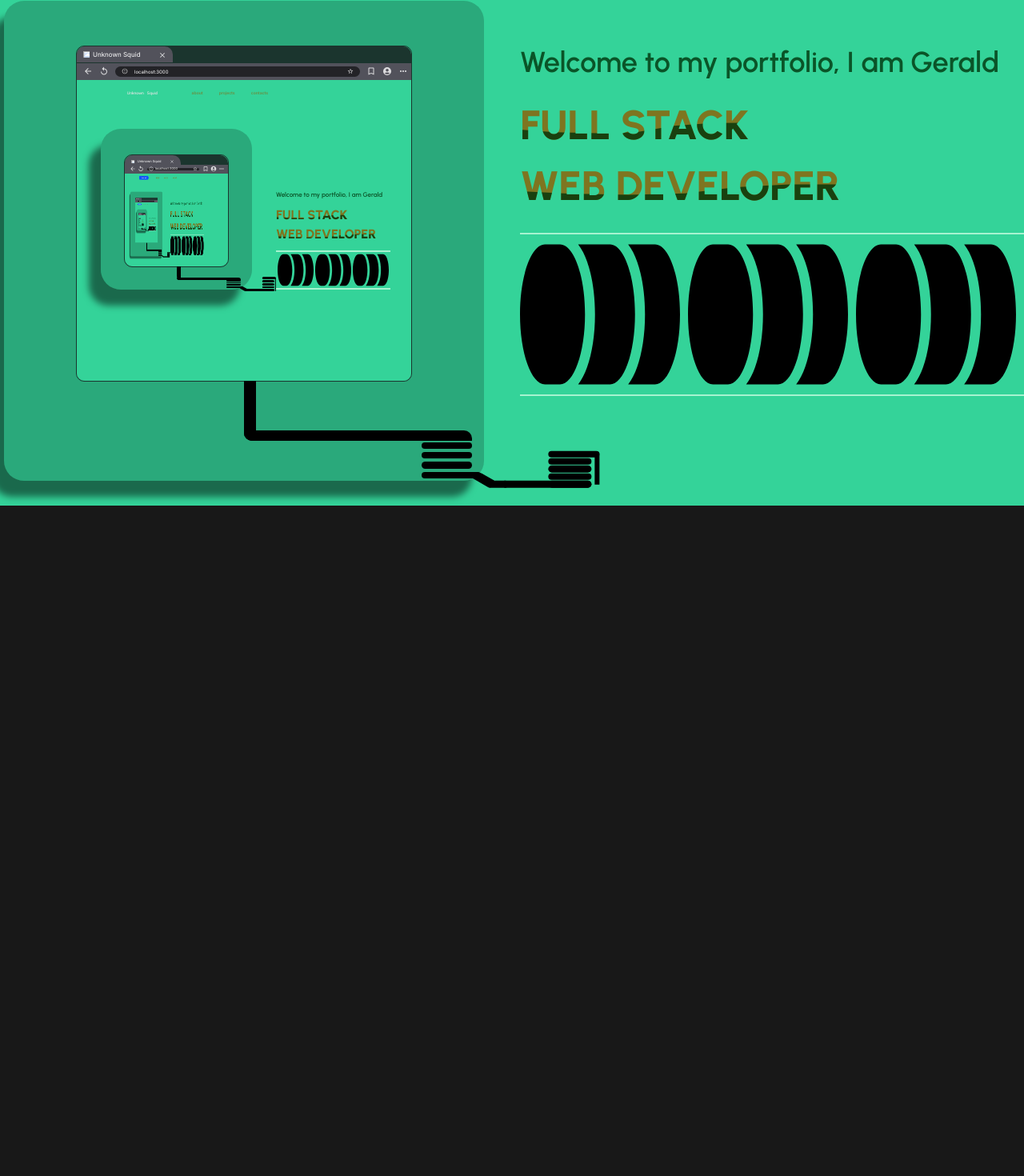
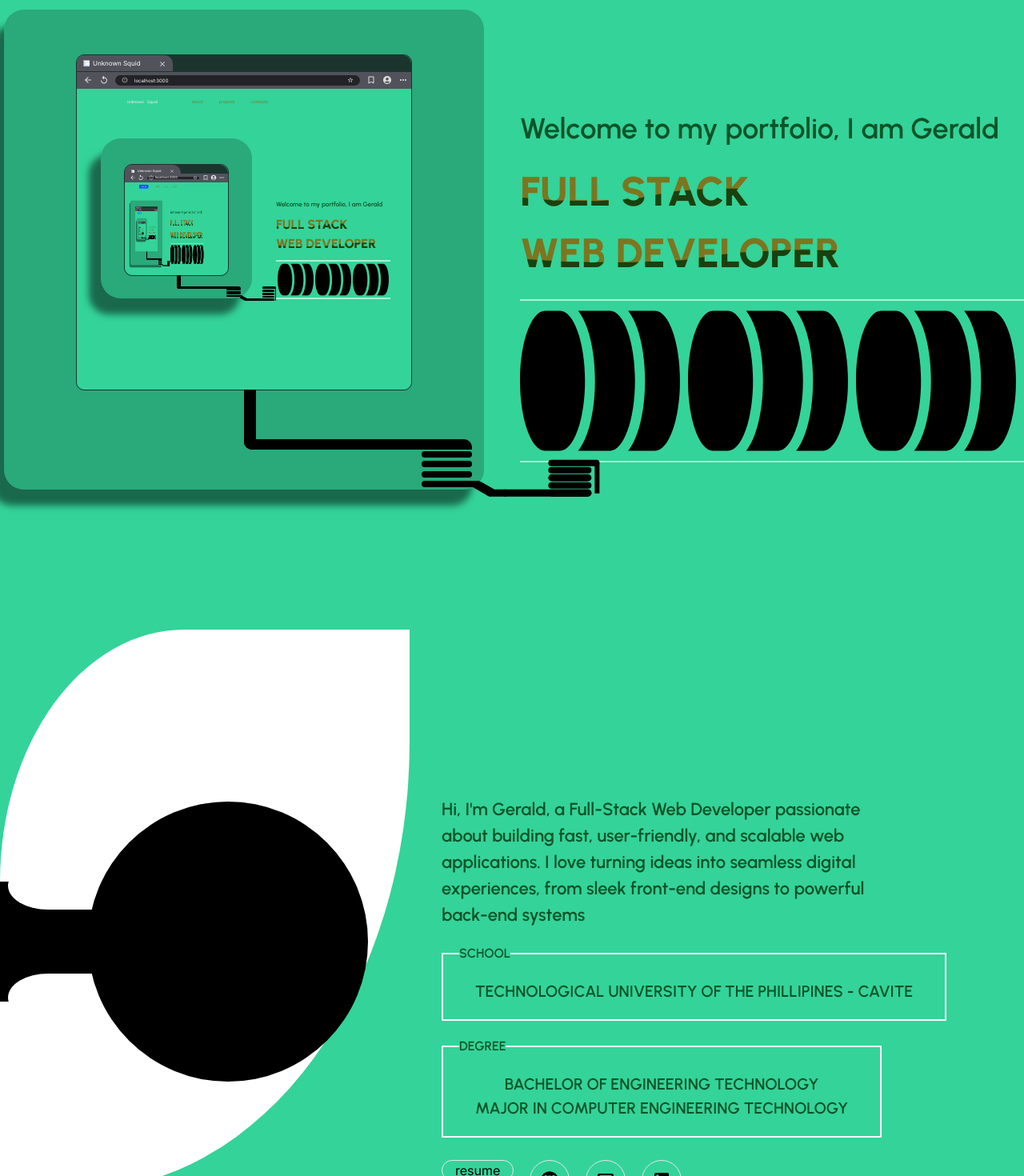
Before and after one commit to Unknown-Squid/my_portfolio, a Next.js app in the folder my_portfolio/: page / in a window 1280 px wide. Shown: the part 168-1638 px from the top of the page at 80% size. Before the commit the page ends 800 px from the top, so only its background shows below. Built offline with nearby package versions, Linux system fonts and the light colour scheme; grey boxes are pictures that could not be loaded.

Commit message:
adding about me page in my portfolio

```diff
--- /dev/null
+++ b/my_portfolio/app/Components/AboutMe.js
@@ -0,0 +1,86 @@
+import React from 'react'
+import { GitHub, MailOutline, LinkedIn } from '@mui/icons-material';
+
+const AboutMe = () => {
+  return (
+    <div className='flex flex-col w-full h-[1000px] bg-transparent'>
+
+      <div className='flex h-[70%] w-full'>
+        <div className='bg-white w-[40%] h-full flex flex-col items-start justify-center relative rounded-br-[80%] rounded-tl-[45%]'>
+
+
+          <div className='bg-red-500 h-[80px] w-[300px] absolute left-[-4%] top-[50%] flex items-center'>
+
+            <div className='flex justify-end items-center w-full h-full relative bg-black'>
+
+              <div className='bg-black w-[100px] h-[150px] absolute left-0'>
+
+              </div>
+
+              <div className='bg-white h-[60px] w-[100px] rounded-l-[100%] absolute left-[10%] bottom-[100%] z-[2]'>
+
+              </div>
+
+              <div className='flex bg-black w-[350px] h-[350px] rounded-[100%] absolute right-[-60%]'>
+
+              </div>
+
+              <div className='bg-white h-[60px] w-[100px] rounded-l-[100%] absolute left-[10%] top-[100%] z-[2]'>
+
+              </div>
+
+            </div>
+
+          </div>
+
+        </div>
+
+        <div className='w-[60%] h-full flex flex-col py-52 px-10 gap-5'>
+
+            <p className='text-[#00350b]/[.8] text-[22px] w-[80%] font-usbold'>
+              Hi, I'm Gerald, a Full-Stack Web Developer passionate about building fast, user-friendly,
+              and scalable web applications. I love turning ideas into seamless digital experiences,
+              from sleek front-end designs to powerful back-end systems
+            </p>
+
+            <fieldset className="border-2 border-white h-fit w-fit flex items-center">
+              <legend className='text-[#00350b]/[.8] ms-5 font-usbold'>SCHOOL</legend>
+              <p className="w-full text-center flex items-center justify-center text-[#00350b]/[.8] text-[20px] px-10 py-5 font-usbold">
+                TECHNOLOGICAL UNIVERSITY OF THE PHILLIPINES - CAVITE
+              </p>
+            </fieldset>
+
+            <fieldset className="border-2 border-white h-fit w-fit flex items-center">
+              <legend className='text-[#00350b]/[.8] ms-5 font-usbold'>DEGREE</legend>
+              <p className="w-full text-center flex items-center justify-center text-[#00350b]/[.8] text-[20px] px-10 py-5 font-usbold">
+                BACHELOR OF ENGINEERING TECHNOLOGY <br/> MAJOR IN COMPUTER ENGINEERING TECHNOLOGY
+              </p>
+            </fieldset>
+
+            <div className='w-fit h-fit flex gap-5 mt-2'>
+              <div className='h-fit rounded-[15px] h-[50px] px-4 flex items-center justify-center border'>
+                resume
+              </div>
+              <div className='h-[50px] w-[50px] flex items-center justify-center border rounded-[100%]'>
+                <GitHub/>
+              </div>
+              <div className='h-[50px] w-[50px] flex items-center justify-center border rounded-[100%]'>
+                <MailOutline/>
+              </div>
+              <div className='h-[50px] w-[50px] flex items-center justify-center border rounded-[100%]'>
+                <LinkedIn/>
+              </div>
+            </div>
+
+        </div>
+      </div>
+
+      <div className='bg-white h-[30%] w-full'>
+
+      </div>
+
+    </div>
+  )
+}
+
+export default AboutMe
--- /dev/null
+++ b/my_portfolio/app/Components/Hero.js
@@ -0,0 +1,59 @@
+import React from 'react'
+import WebsiteCard from './WebsiteCard'
+import { FontAwesomeIcon } from '@fortawesome/react-fontawesome';
+import { faDatabase } from '@fortawesome/free-solid-svg-icons';
+
+const Hero = () => {
+
+  const icons = [faDatabase, faDatabase, faDatabase];
+
+  return (
+    <div className='w-full h-[855px] flex flex-row'>
+
+        <div className='w-[800px] h-full flex justify-center'>
+
+        <WebsiteCard/>
+
+        </div>
+
+        <div className='flex-1 flex flex-col justify-center gap-5'>
+
+        <div className='w-fit overflow-hidden ml-10'>
+            <p className='text-4xl font-usbold text-[#00350b]/[.8] type-animation'>Welcome to my portfolio, I am Gerald</p>
+        </div>
+
+        <div className='flex flex-col ml-10 w-fit overflow-hidden'>
+
+            <div className='flex relative w-full top-text-container'>
+                <p className='text-[4vw] text-[#915e01]/[.8] font-ubold'>FULL STACK</p>
+                <p className="text-[4vw] text-[#915e01]/[.8] font-ubold">FULL STACK</p>
+            </div>
+            <div className='flex relative w-full bottom-text-container'>
+                <p className='text-[4vw] text-[#915e01]/[.8] font-ubold'>WEB DEVELOPER</p>
+                <p className="text-[4vw] text-[#915e01]/[.8] font-ubold">WEB DEVELOPER</p>
+            </div>
+
+        </div>
+
+        <div className='flex ml-10 border-y-[2px] border-emerald-200  w-fit'>
+            {icons.map((icon, index) => (
+            <FontAwesomeIcon
+                key={index}
+                icon={icon}
+                style={{
+                width: '200px',
+                height: '200px',
+                transform: 'rotate(-90deg)',
+                marginRight: '10px' // Optional, to add space between icons
+                }}
+            />
+            ))}
+        </div>
+
+        </div>
+
+    </div>
+  )
+}
+
+export default Hero
--- a/my_portfolio/app/Components/Navbar.js
+++ b/my_portfolio/app/Components/Navbar.js
@@ -41,7 +41,7 @@ const Navbar = () => {
 
   return (
     <nav
-      className={`flex h-[100px] items-center w-full text-neutral-200 flex-row`}
+      className={`flex h-[100px] items-center w-full text-neutral-200 flex-row sticky top-0 z-10`}
     >
       <div
         onClick={() => (window.location.href = "/")}
--- a/my_portfolio/app/globals.css
+++ b/my_portfolio/app/globals.css
@@ -245,6 +245,10 @@
   font-family: var(--urbanist-semi-bold);
 }
 
+.font-uregular {
+  font-family: var(--urbanist-regular);
+}
+
 
 body{
   background-color: #181818;
--- a/my_portfolio/app/page.js
+++ b/my_portfolio/app/page.js
@@ -1,65 +1,17 @@
 "use client"
 import React, { useEffect, useState } from 'react'
 import Navbar from './Components/Navbar';
-import WebsiteCard from './Components/WebsiteCard';
-import { FontAwesomeIcon } from '@fortawesome/react-fontawesome';
-import { faDatabase } from '@fortawesome/free-solid-svg-icons';
+import Hero from './Components/Hero';
+import AboutMe from './Components/AboutMe';
 
 const Home = () => {
 
-  const icons = [faDatabase, faDatabase, faDatabase];
-
   return (
-    <main className='bg-emerald-400 h-full w-full overflow-hidden flex flex-col'>
+    <main className='bg-emerald-400 h-fit w-full flex flex-col relative'>
 
         <Navbar/>
-
-        <div className='w-full h-full flex flex-row'>
-
-          <div className='w-[800px] h-full flex justify-center'>
-
-            <WebsiteCard/>
-
-          </div>
-
-          <div className='flex-1 flex flex-col justify-center gap-5'>
-
-            <div className='w-fit overflow-hidden ml-10'>
-              <p className='text-4xl font-usbold text-[#00350b]/[.8] type-animation'>Welcome to my portfolio, I am Gerald</p>
-            </div>
-
-            <div className='flex flex-col ml-10 w-fit overflow-hidden'>
-
-                <div className='flex relative w-full top-text-container'>
-                  <p className='text-[4vw] text-[#915e01]/[.8] font-ubold'>FULL STACK</p>
-                  <p className="text-[4vw] text-[#915e01]/[.8] font-ubold">FULL STACK</p>
-                </div>
-                <div className='flex relative w-full bottom-text-container'>
-                  <p className='text-[4vw] text-[#915e01]/[.8] font-ubold'>WEB DEVELOPER</p>
-                  <p className="text-[4vw] text-[#915e01]/[.8] font-ubold">WEB DEVELOPER</p>
-                </div>
-
-            </div>
-
-            <div className='flex ml-10 border-y-[2px] border-emerald-200  w-fit'>
-              {icons.map((icon, index) => (
-                <FontAwesomeIcon
-                  key={index}
-                  icon={icon}
-                  style={{
-                    width: '200px',
-                    height: '200px',
-                    transform: 'rotate(-90deg)',
-                    marginRight: '10px' // Optional, to add space between icons
-                  }}
-                />
-              ))}
-            </div>
-
-          </div>
-
-
-        </div>
+        <Hero/>
+        <AboutMe/>
 
     </main>
   )
```
